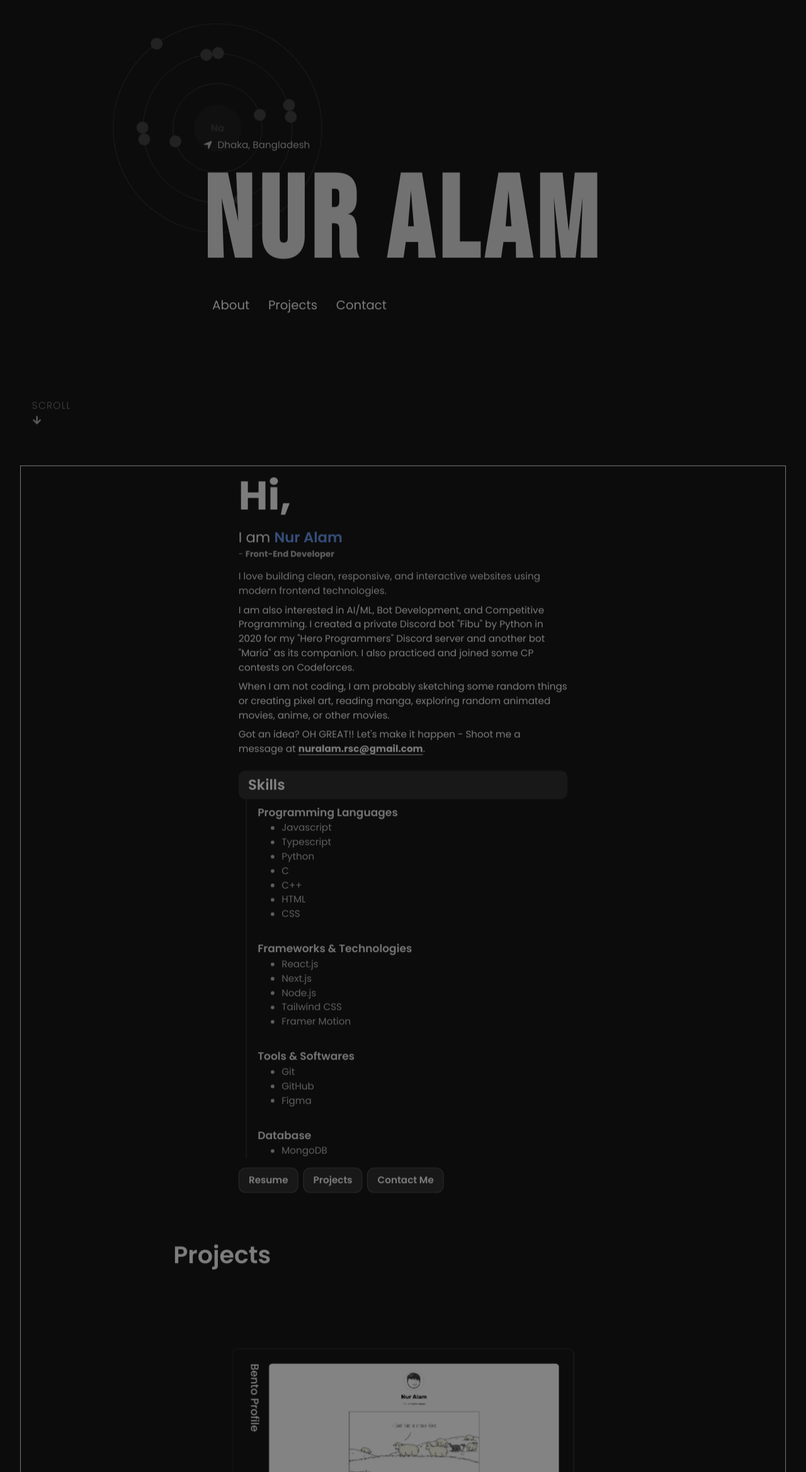
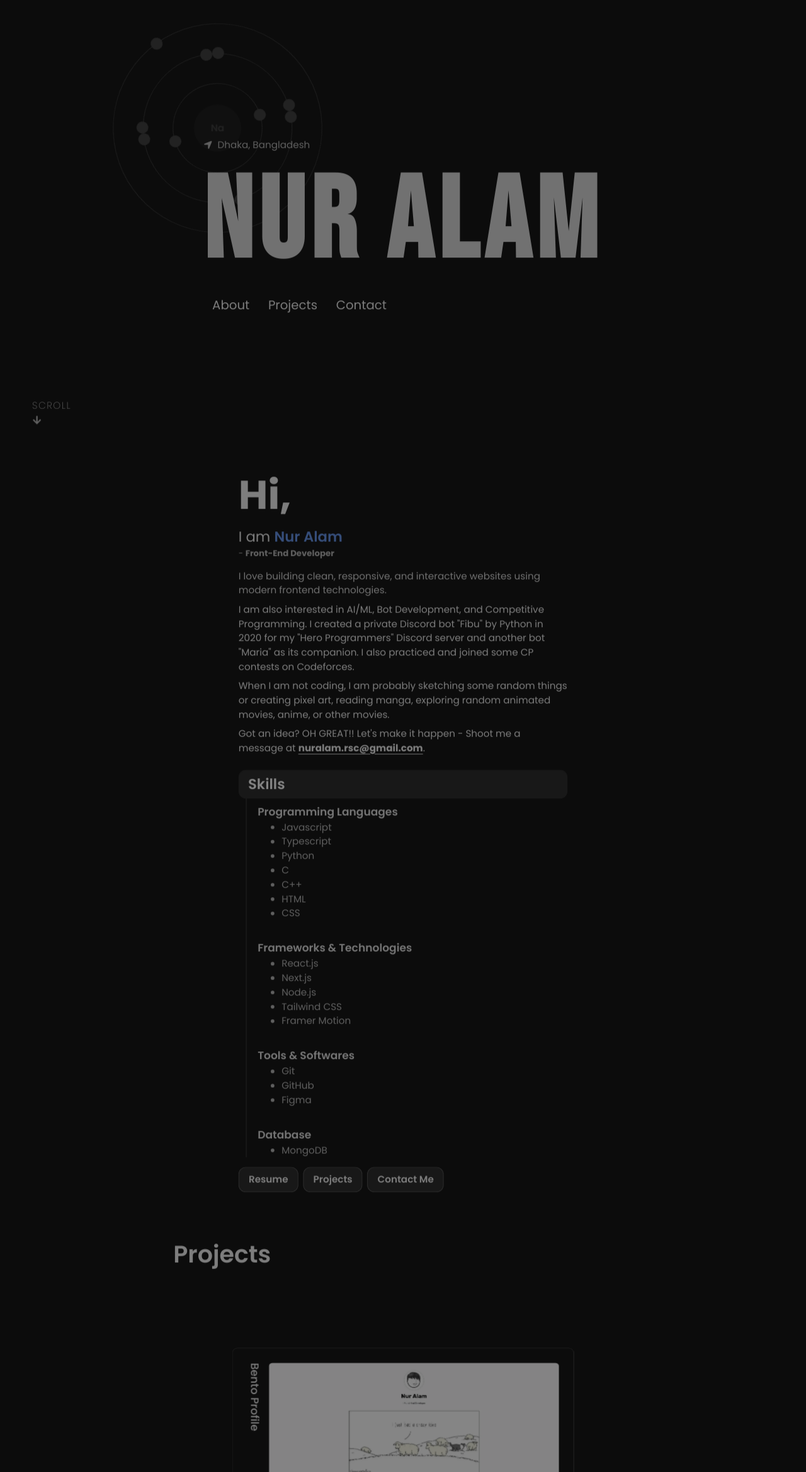
Before and after one commit to NurAlam123/natrium, a Next.js app: page / in a window 1280 px wide. Shown: the part 228-2566 px from the top of the page at 63% size. Built offline with nearby package versions, Linux system fonts and the light colour scheme.

Commit message:
chore: clean up page, navbar

```diff
--- a/src/app/page.tsx
+++ b/src/app/page.tsx
@@ -52,7 +52,7 @@ export default function Home() {
         }}
       >
         <Hero />
-        <div ref={parentRef} className="relative border">
+        <div ref={parentRef} className="relative">
           <Navbar show={show} />
           <div>
             <About />
--- a/src/components/Navbar.tsx
+++ b/src/components/Navbar.tsx
@@ -1,8 +1,7 @@
 "use client";
 
 import Link from "next/link";
-import { motion, useMotionValueEvent, useScroll } from "framer-motion";
-import { RefObject, useRef, useState } from "react";
+import { motion } from "framer-motion";
 import { navigation } from "@/constants/index";
 
 const Navbar = ({ show }: { show: boolean }) => {
```
